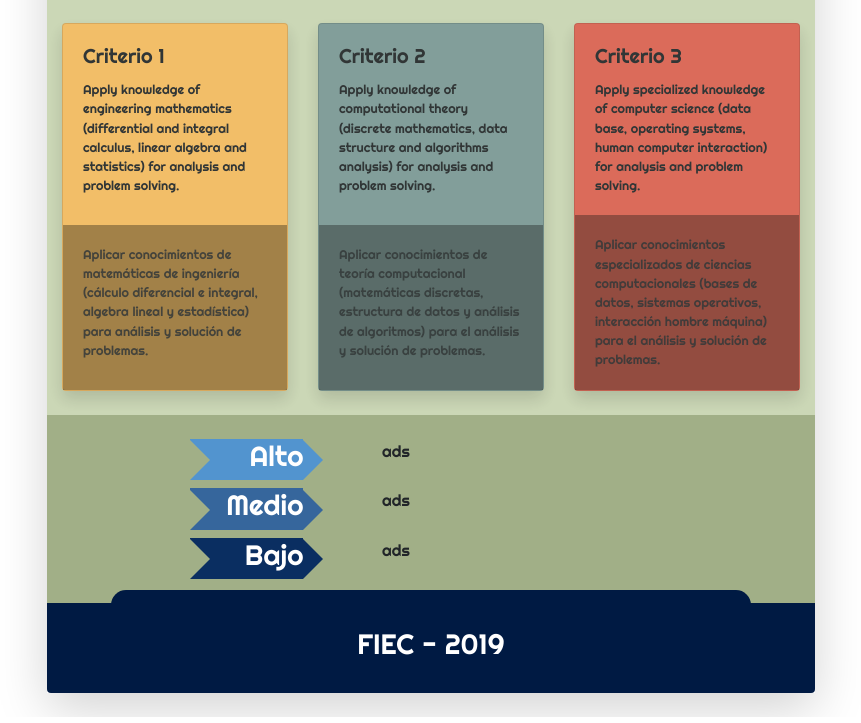
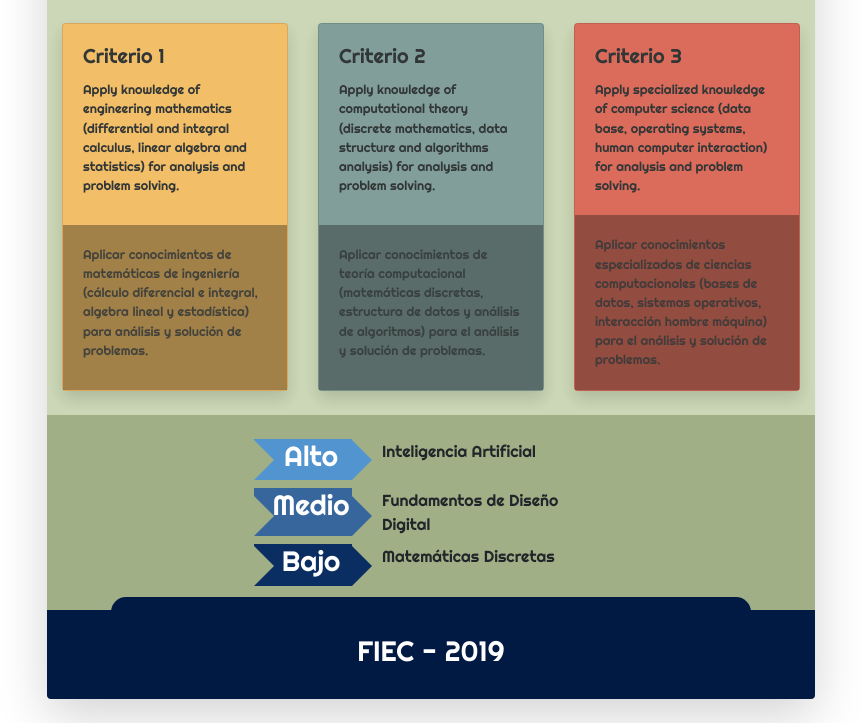
Before and after one commit to aavendan/abetcomputacion, a Flask app: page /medicion in a window 1280 px wide. Shown: the part 359-1082 px from the top of the page, without its empty margins (209-1070 px from the left). Run offline with Flask 2, Linux system fonts and the light colour scheme; some libraries are stand-ins or nearby versions.

Commit message:
medicion opacity

```diff
--- a/static/css/estilo.css
+++ b/static/css/estilo.css
@@ -166,6 +166,7 @@ body {
     background-color: rgb(0, 0, 0, 0.4);
 }
 
+
 .bottom-column {
     float: none;
     display: table-cell;
@@ -178,7 +179,7 @@ body {
 
 /*Pointer*/
 #pointer {
-    width: 70%;
+    width: 100%;
     height: 100%;
     position: relative;
     color: white;
@@ -238,6 +239,12 @@ body {
     }
 
 }
+@media (max-width: 768px) {
+	.materiaso {
+		font-size: 0.9rem;
+	}
+}
+
 
 /**/
 
--- a/templates/medicion.html
+++ b/templates/medicion.html
@@ -83,33 +83,33 @@
                     </div>
                     <div id="center3" class="col-md-12 pb-2 pt-4 pb-4 ">
                         <div class="row justify-content-center">
-                            <div class="col-md-3 col-6">
+                            <div class="col-md-2 col-6">
                                 <div id="pointer" class="pointer1">
-                                    <h3 class="text-right">Alto</h3>
+                                    <h3 class="text-center ml-3">Alto</h3>
                                 </div>
                             </div>
-                            <div class="col-md-5 col-6 text-left">
-                            	ads
+                            <div class="materiaso col-md-4 col-6 text-left">
+                            	Inteligencia Artificial
                             </div>
                         </div>
                         <div class="row mt-2 justify-content-center">
-                            <div class="col-md-3 col-6">
+                            <div class="col-md-2 col-6">
                                 <div id="pointer" class="pointer2 ">
-                                    <h3 class="text-right">Medio</h3>
+                                    <h3 class="text-center ml-3">Medio</h3>
                                 </div>
                             </div>
-                            <div class="col-md-5 col-6">
-                            	ads
+                            <div class="materiaso col-md-4 col-6">
+                            	Fundamentos de Diseño Digital
                             </div>
                         </div>
                         <div class="row mt-2 justify-content-center">
-                            <div class="col-md-3 col-6">
+                            <div class="col-md-2 col-6">
                                 <div id="pointer" class="pointer3 ">
-                                    <h3 class="text-right">Bajo</h3>
+                                    <h3 class="text-center ml-3">Bajo</h3>
                                 </div>
                             </div>
-                            <div class="col-md-5 col-6">
-                            	ads
+                            <div class="materiaso col-md-4 col-6">
+                            	Matemáticas Discretas
                             </div>
                         </div>
                     </div>
```
